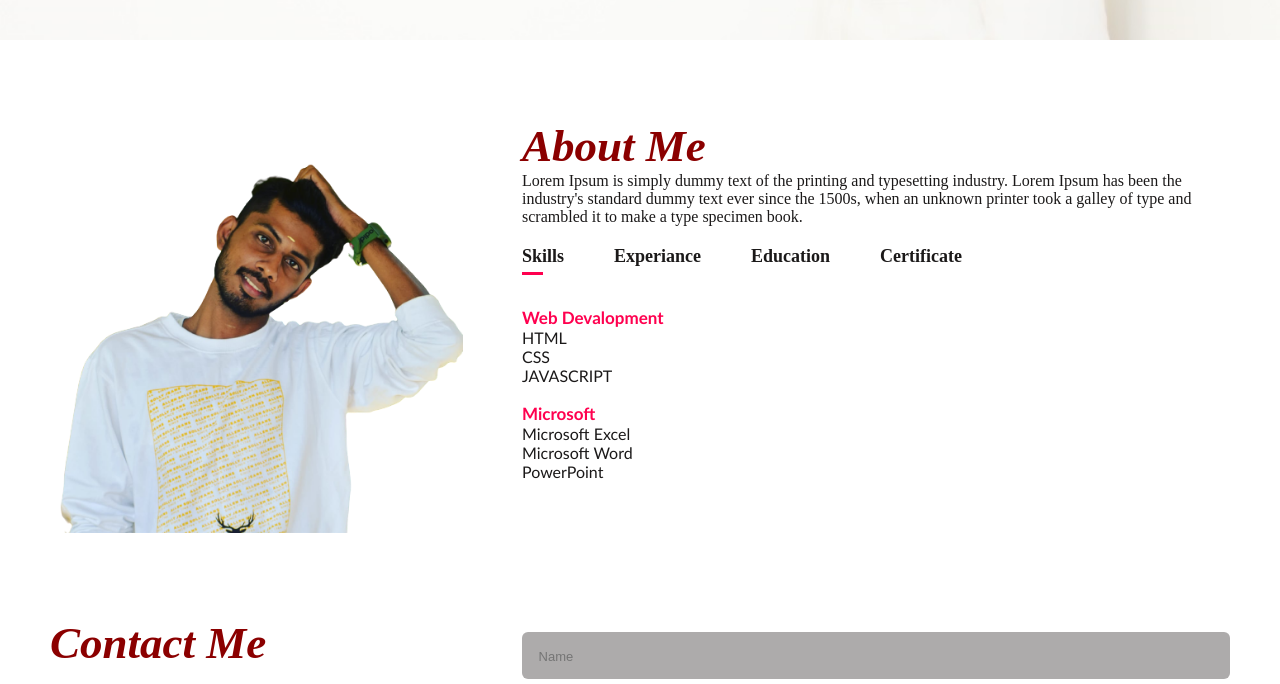
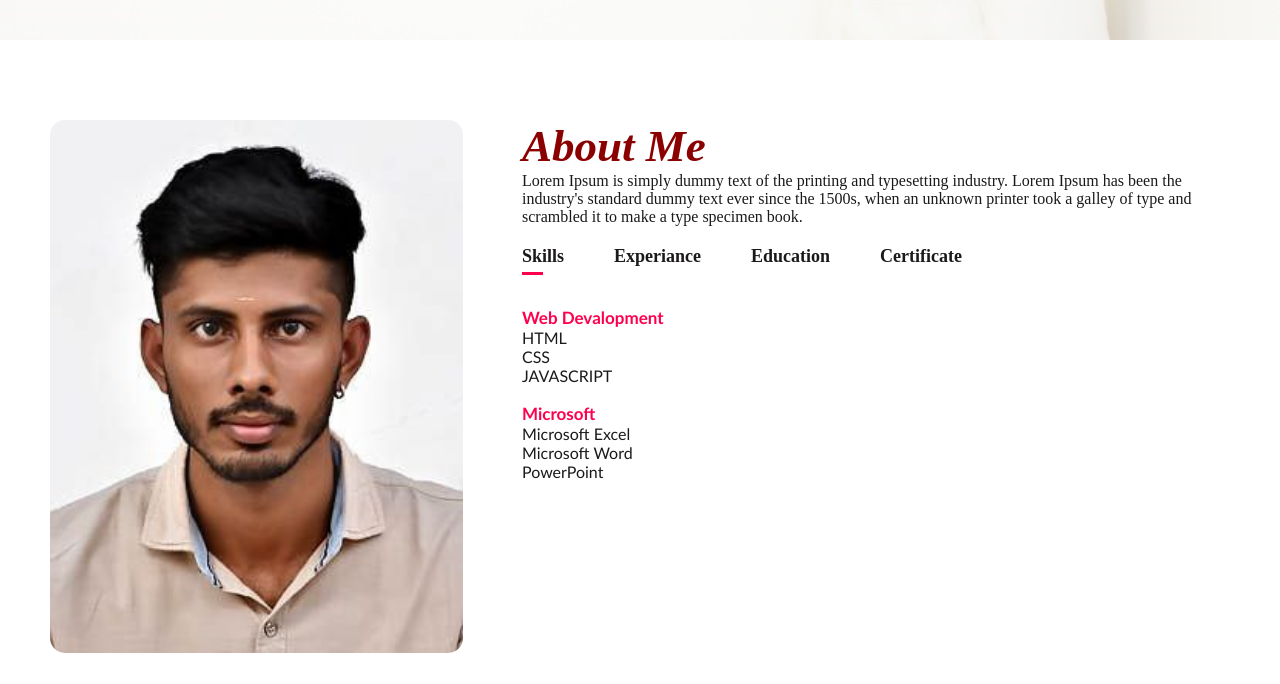
Before and after one commit to ThayanithiV/My-Portfolio, a plain HTML site: page index.html in a window 1280 px wide. Shown: the part 760-1444 px from the top of the page. Drawn offline with Linux system fonts and the light colour scheme.

Commit message:
Update index.html

```diff
--- a/index.html
+++ b/index.html
@@ -27,7 +27,7 @@
     <div class="container">
         <div class="row">
             <div class="about-col-1">
-                <img src="img/THAYA3-removebg.png">
+                <img src="img/Camera.jpeg">
             </div>
             <div class="about-col-2">
                 <h1 class="subtitle">About Me</h1>
```
